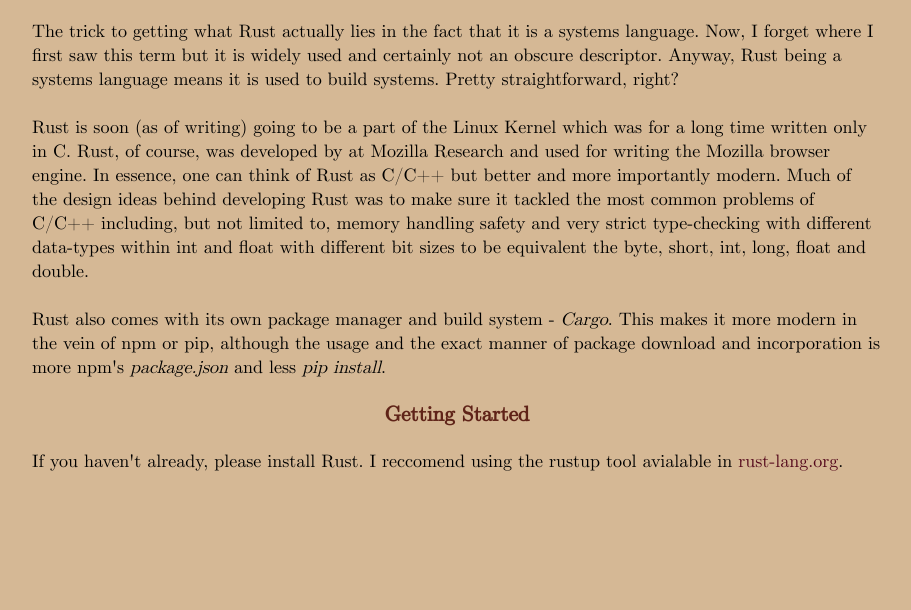
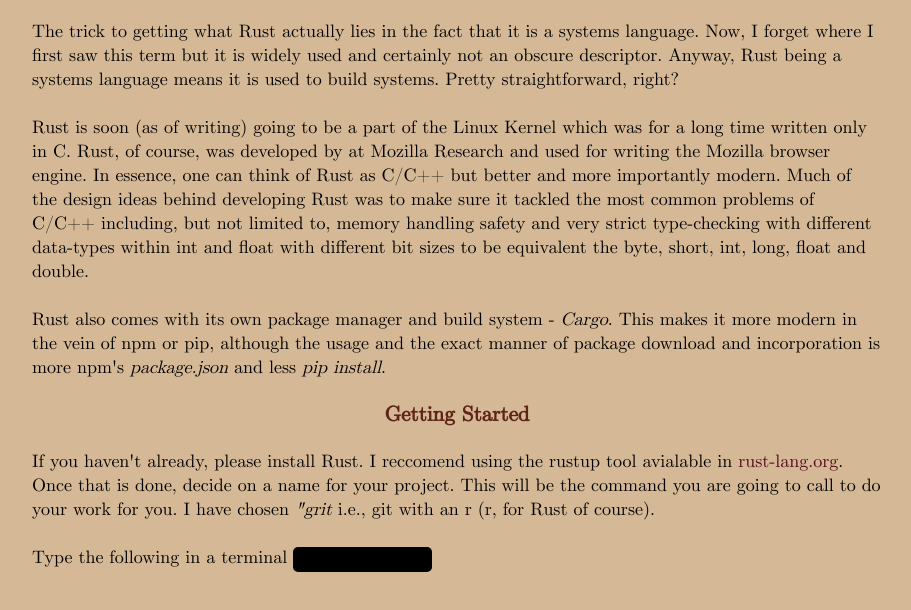
Before and after one commit to ravi-maithrey/my-website, a plain HTML site: page prius/articles/grit.html in a window 1280 px wide. Shown: the part 806-1416 px from the top of the page, without its empty margins (183-1094 px from the left). Drawn offline with Linux system fonts and the light colour scheme.

Commit message:
from my PC

```diff
--- a/prius/articles/grit.html
+++ b/prius/articles/grit.html
@@ -58,7 +58,11 @@
       and incorporation is more npm's <em>package.json</em> and less <em>pip install</em>.
 
       <h3>Getting Started</h3>
-        If you haven't already, please install Rust. I reccomend using the rustup tool avialable in <a href="https://www.rust-lang.org/">rust-lang.org</a>.
+      If you haven't already, please install Rust. I reccomend using the rustup tool avialable in <a href="https://www.rust-lang.org/">rust-lang.org</a>. Once that is done,
+      decide on a name for your project. This will be the command you are going to call to do your work for you. I have chosen <em>"grit</em> i.e., git with an r (r, for Rust of course).
+      <br><br>
+      Type the following in a terminal
+      <code>cargo init grit</code>
   </main>
   </body>
 </html>
--- a/prius/style.css
+++ b/prius/style.css
@@ -287,3 +287,13 @@
 	max-width: 100%;
 	height: auto;
   }
+
+  code {
+    font-family: monospace;
+    line-height : 100%;
+    background-color: #000000;
+    padding: 0.2em;
+    letter-spacing: -0.05em;
+    word-break: normal;
+    border-radius: 5px;
+  }
```
Lines whose indentation alone changed are shown as unchanged.
